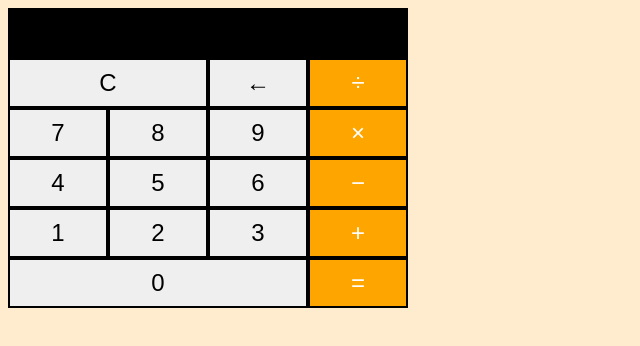
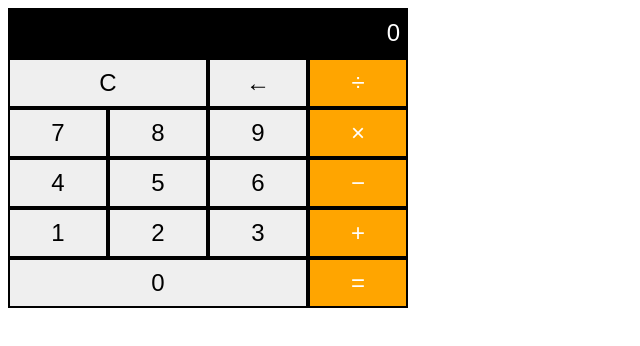
Before and after one commit to tderamus/LAB-calculator, a plain HTML site: page index.html in a window 1280 px wide. Shown: the whole page, without its empty margins (0-640 px from the left). Drawn offline with Linux system fonts and the light colour scheme.

Commit message:
updated html file and css file to fix button hover function

```diff
--- a/index.html
+++ b/index.html
@@ -8,7 +8,7 @@
 </head>
 <body>
   <div id="calculator-main">
-      <button id="display-btn"></button>
+      <button id="display-btn">0</button>
       <button id="clear-btn">C</button>
       <button id="arrow-btn">&#x2190;</button>
       <button id="btn-divide">&#xf7;</button>
--- a/main.css
+++ b/main.css
@@ -1,6 +1,6 @@
-body {
+/* body {
   background-color: blanchedalmond;
-}
+} */
 
 button {
   height: 50px;
@@ -10,7 +10,7 @@ button {
 }
 
 button:hover{
-  background-color: orangered;
+  background-color: #ebebeb;
 }
 
 #calculator-main {
@@ -26,6 +26,7 @@ button:hover{
   grid-row: 1;
   background-color: black;
   color: white;
+  text-align: right;
   width: 400px;
 }
 
```
